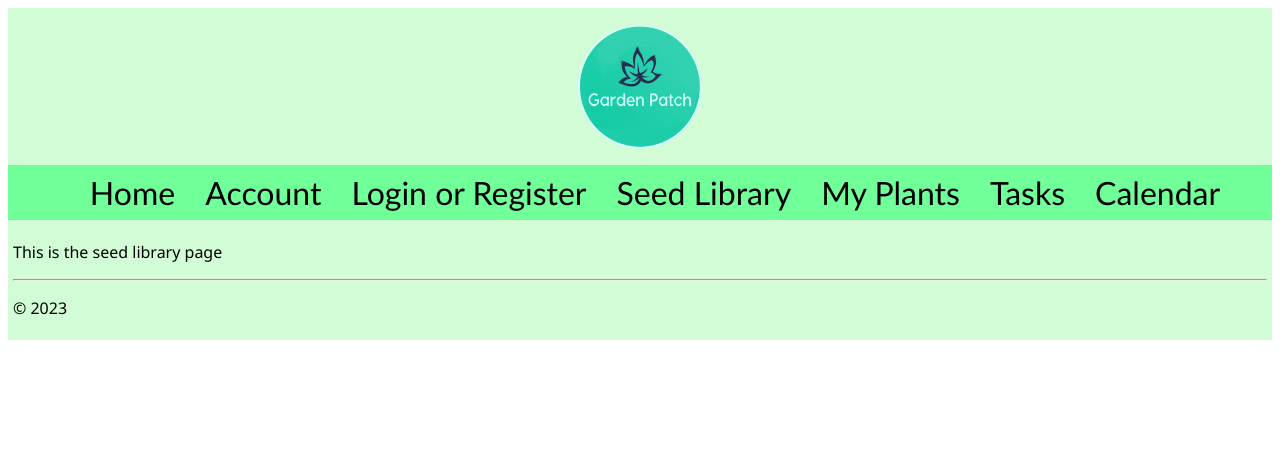
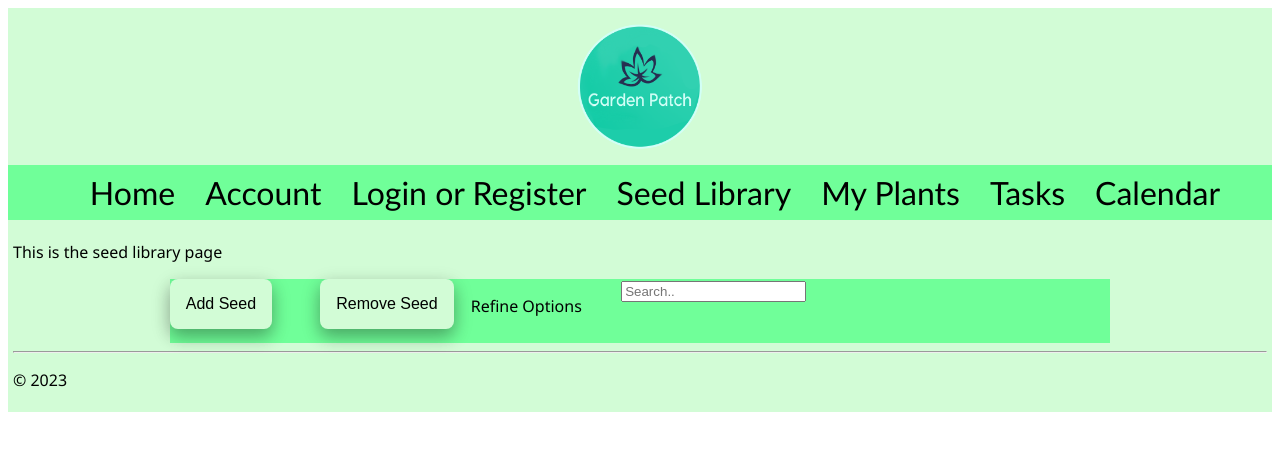
Before and after one commit to bzf7132/GardenPatch, a Flask app: page /seedlibrary/ in a window 1280 px wide. Shown: the top 451 px of the page. Run offline with Flask 3, Linux system fonts and the light colour scheme.

Commit message:
Started work on Seed Library
Started working on static element of Seed Library.

```diff
--- a/static/css/site.css
+++ b/static/css/site.css
@@ -36,3 +36,44 @@
     max-width: 10%;
     height: auto;
 }
+
+.seedHeader {
+    width: 75%;
+    margin: auto;
+    background-color: #70FF99;
+    height: 4em;
+    display: flex;
+}
+
+.addSeed {
+    flex-basis: 16%;
+}
+.removeSeed {
+    flex-basis: 16%;
+}
+.seedRefine {
+    flex-basis: 16%;
+}
+.seedSearch{
+    flex-basis: 50%;
+}
+
+.button {
+    color: #000000;
+    border: #cbfad0;
+    text-align: center;
+    font-size: 1rem;
+    padding: 1rem;
+    box-shadow: 0 8px 16px 0 rgba(0,0,0,0.2), 0 6px 20px 0 rgba(0,0,0,0.19);
+    border-radius: 8px;
+    transition-duration: 0.2s;
+}
+.button:hover {
+    background-color: #cbfad0;
+}
+.addSeedButton {
+    background-color: #D2FCD6;
+}
+.removeSeedButton {
+    background-color: #D2FCD6;
+}
--- a/templates/seedLibrary.html
+++ b/templates/seedLibrary.html
@@ -4,7 +4,18 @@ Seed Library
 {% endblock %}
 {% block content %}
 <p>This is the seed library page</p>
-<div class="seedContainer">
-
+<div class="seedHeader">
+    <div class="addSeed">
+        <button class="button addSeedButton">Add Seed</button>
+    </div>
+    <div class="removeSeed">
+        <button class="button removeSeedButton">Remove Seed</button>
+    </div>
+    <div class="seedRefine">
+        <p>Refine Options</p>
+    </div>
+    <div class="seedSearch">
+        <input type="text" placeholder="Search..">
+    </div>
 </div>
 {% endblock %}
```
